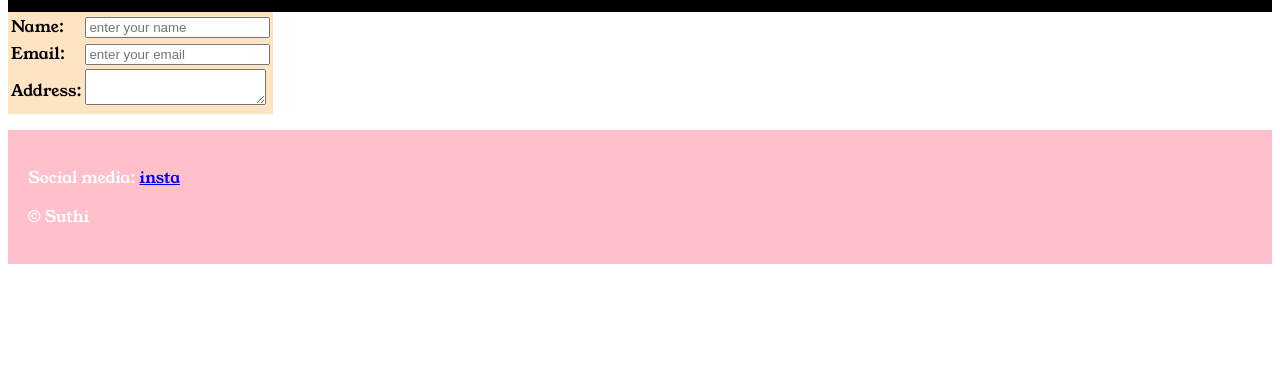
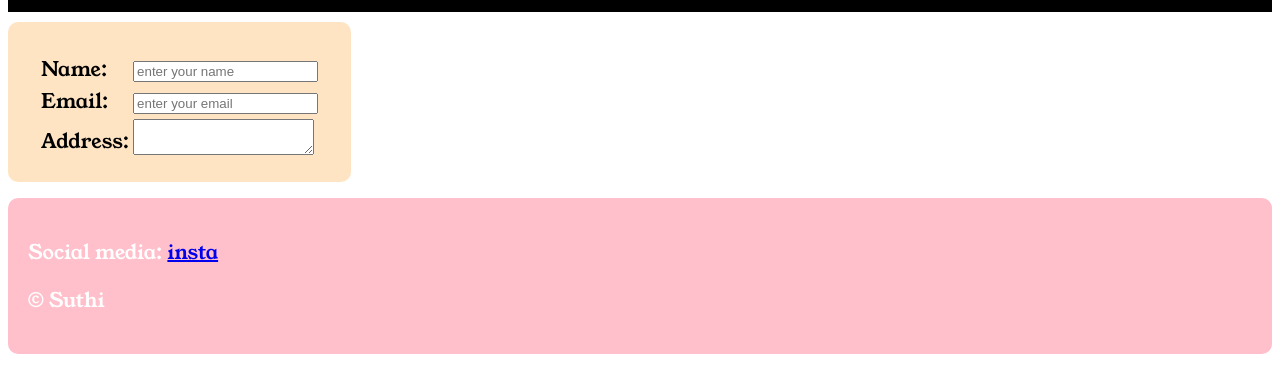
Before and after one commit to suthimoorthy/Github-portfolio-2, a plain HTML site: page contact.html in a window 1280 px wide. Shown: the part 248-640 px from the top of the page. Drawn offline with Linux system fonts and the light colour scheme.

Commit message:
Add files via upload

```diff
--- a/contact.html
+++ b/contact.html
@@ -25,12 +25,12 @@
 
                <tr>
                <td class="section-seven__email">Email:</td>
-                <td><input placeholder="enter your email"></td>
+                <td class="section-seven__decs"><input placeholder="enter your email"></td>
                </tr>
 
                <tr>
                 <td class="section-seven__address">Address:</td>
-                <td><textarea></textarea></td>
+                <td class="section-seven__decs"><textarea></textarea></td>
                </tr>
 
             </form>
--- a/style.css
+++ b/style.css
@@ -71,6 +71,7 @@
             color:white;
             padding:20px;
             margin-top:10px;
+            font-size:20px;
 
         }
 
@@ -108,15 +109,20 @@
             color:white;
             padding:20px;
             margin-top:10px;
-
-
-
-        }
+            border-radius: 10px;
+            font-size:20px;
+         }
         .section-seven{
             background-color: bisque;
             color:black;
             display:inline-block;
+            margin-top:10px;
+            border-radius:10px;
+            height:100px;
+            padding:30px;
+            font-size:20px;
 
         }
 
+
         </style>
```
Also changed, not shown: index.html (+2 -2 lines).
